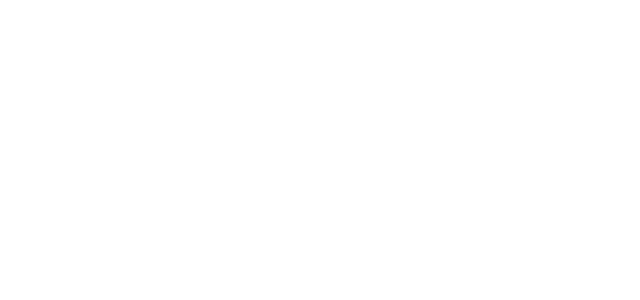
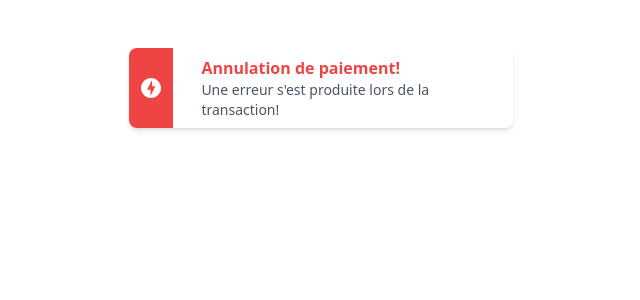
Before and after one commit to yapsee/wallam-angular, an Angular app: page /cancel in a window 1280 px wide. Before the commit this address led to /. Shown: the top 300 px of the page, without its empty margins (319-959 px from the left). Built offline with nearby package versions, Linux system fonts and the light colour scheme.

Commit message:
success and failure components for aggregator

```diff
--- a/src/app/app-routing.module.ts
+++ b/src/app/app-routing.module.ts
@@ -6,6 +6,8 @@
 import { CampaignsPublicComponent } from './public/campaigns-public/campaigns-public.component';
 import { ShowComponent } from './public/show/show.component';
 import { DonateComponent } from './public/donate/donate.component';
+import { CancelPaymentComponent } from './public/cancel-payment/cancel-payment.component';
+import { SuccessPaymentComponent } from './public/success-payment/success-payment.component';
 
 const routes: Routes = [
   {
@@ -18,7 +20,9 @@
       { path: 'login', component: LoginComponent },
       { path: 'register', component: RegisterComponent },
       { path: 'campaigns/:id', component: ShowComponent },
-      { path: 'transactions/donate/:id', component: DonateComponent }
+      { path: 'transactions/donate/:id', component: DonateComponent },
+      { path: 'cancel', component: CancelPaymentComponent },
+      { path: 'success', component: SuccessPaymentComponent }
     ],
   }
 ];
--- /dev/null
+++ b/src/app/public/cancel-payment/cancel-payment.component.html
@@ -0,0 +1,38 @@
+<div
+  class="
+    flex
+    w-full
+    max-w-sm
+    mx-auto
+    overflow-hidden
+    bg-white
+    rounded-lg
+    shadow-md
+    dark:bg-gray-800 mt-12
+  "
+>
+
+
+  <div class="flex items-center justify-center w-12 bg-red-500">
+    <svg
+      class="w-6 h-6 text-white fill-current"
+      viewBox="0 0 40 40"
+      xmlns="http://www.w3.org/2000/svg"
+    >
+      <path
+        d="M20 3.36667C10.8167 3.36667 3.3667 10.8167 3.3667 20C3.3667 29.1833 10.8167 36.6333 20 36.6333C29.1834 36.6333 36.6334 29.1833 36.6334 20C36.6334 10.8167 29.1834 3.36667 20 3.36667ZM19.1334 33.3333V22.9H13.3334L21.6667 6.66667V17.1H27.25L19.1334 33.3333Z"
+      />
+    </svg>
+  </div>
+
+  <div class="px-4 py-2 -mx-3">
+    <div class="mx-3">
+      <span class="font-semibold text-red-500 dark:text-red-400"
+        >Annulation de paiement!</span
+      >
+      <p class="text-sm text-gray-600 dark:text-gray-200">
+       Une erreur s'est produite lors de la transaction!
+      </p>
+    </div>
+  </div>
+</div>
--- a/src/app/public/donate/donate.component.ts
+++ b/src/app/public/donate/donate.component.ts
@@ -40,7 +40,7 @@
         },
         (error) => {
           if (error.status === 500 && error.error && error.error.exception === 'BadCredentialsException') {
-            //this.openModal('Bad Credentials', 'The email or password is incorrect. Please try again.');
+
           } else {
             console.error('Unexpected error:', error);
           }
--- a/src/app/public/public.module.ts
+++ b/src/app/public/public.module.ts
@@ -9,6 +9,8 @@
 import { CampaignsPublicComponent } from './campaigns-public/campaigns-public.component';
 import { ShowComponent } from './show/show.component';
 import { DonateComponent } from './donate/donate.component';
+import { SuccessPaymentComponent } from './success-payment/success-payment.component';
+import { CancelPaymentComponent } from './cancel-payment/cancel-payment.component';
 
 
 
@@ -19,7 +21,9 @@
     PublicComponent,
     CampaignsPublicComponent,
     ShowComponent,
-    DonateComponent
+    DonateComponent,
+    SuccessPaymentComponent,
+    CancelPaymentComponent
   ],
   imports: [CommonModule, RouterModule, ReactiveFormsModule, ComponentsModule],
 })
--- /dev/null
+++ b/src/app/public/success-payment/success-payment.component.html
@@ -0,0 +1,25 @@
+
+<div class="flex flex-col  bg-center mt-1 bg-cover bg-no-repeat bg-white mb-12">
+  <div class="grid place-items-center w-4/5 mx-auto p-10 my-20 sm:my-auto bg-white-600  space-y-5 text-center cursor-pointer">
+    <svg xmlns="http://www.w3.org/2000/svg" width="16" height="16" fill="currentColor" class="h-24 w-24 text-green-500" viewBox="0 0 16 16">
+<path d="M4.968 9.75a.5.5 0 1 0-.866.5A4.498 4.498 0 0 0 8 12.5a4.5 4.5 0 0 0 3.898-2.25.5.5 0 1 0-.866-.5A3.498 3.498 0 0 1 8 11.5a3.498 3.498 0 0 1-3.032-1.75zM7 5.116V5a1 1 0 0 0-1-1H3.28a1 1 0 0 0-.97 1.243l.311 1.242A2 2 0 0 0 4.561 8H5a2 2 0 0 0 1.994-1.839A2.99 2.99 0 0 1 8 6c.393 0 .74.064 1.006.161A2 2 0 0 0 11 8h.438a2 2 0 0 0 1.94-1.515l.311-1.242A1 1 0 0 0 12.72 4H10a1 1 0 0 0-1 1v.116A4.22 4.22 0 0 0 8 5c-.35 0-.69.04-1 .116z"/>
+<path d="M16 8A8 8 0 1 1 0 8a8 8 0 0 1 16 0zm-1 0A7 7 0 1 0 1 8a7 7 0 0 0 14 0z"/>
+</svg>
+
+    <h1 class="text-4xl font-bold uppercase text-green-500 transition duration-500">Paiement reussi!</h1>
+    <h2 class=" text-xl text-gray-700 transition duration-500">Nous vous informons que votre participation a ete prise en compte. Wallam vous remercie!</h2>
+    <div class="lg:ml-96 grid grid-cols-1 md:grid-cols-4 gap-4">
+
+        <a href="/" title="Back to home"
+          class="lg:w-full md:w-32 tracking-wide font-bold rounded border-2 border-green-200 hover:text-white hover:border-white hover:bg-green-500 shadow-md py-2 px-6 inline-flex items-center transition duration-500">
+          <span class="mx-auto">VOIR LES CAMPAGNES </span>
+        </a>
+
+
+
+
+
+
+    </div>
+  </div>
+</div>
```
Also changed, not shown: src/app/public/cancel-payment/cancel-payment.component.ts (added, +10 -0 lines), src/app/public/success-payment/success-payment.component.ts (added, +10 -0 lines), src/app/public/cancel-payment/cancel-payment.component.scss (added), src/app/public/success-payment/success-payment.component.scss (added), 2 other files (tests, documents, lock files or other folders).
